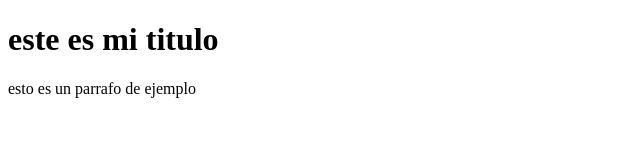
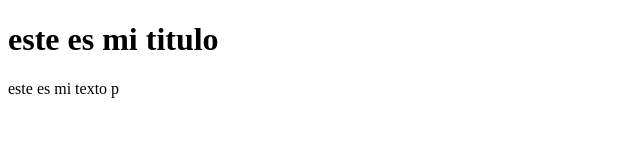
Before and after one commit to mariaselena/Formulario-de-encuesta-, a plain HTML site: page index.html in a window 1280 px wide. Shown: the whole page, without its empty margins (0-640 px from the left). Drawn offline with Linux system fonts and the light colour scheme.

Commit message:
feature : add p text

```diff
--- a/index.html
+++ b/index.html
@@ -6,6 +6,6 @@
   </head>
   <body>
     <h1  id="title"> este es mi titulo</h1>
-    <p>esto es un parrafo de ejemplo </p>
+    <p id="description">este es mi texto p </p>
   </body>
 </html>
```
